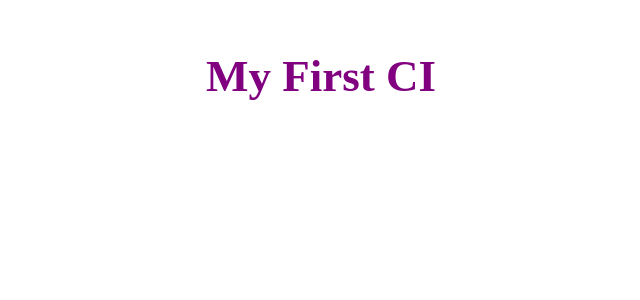
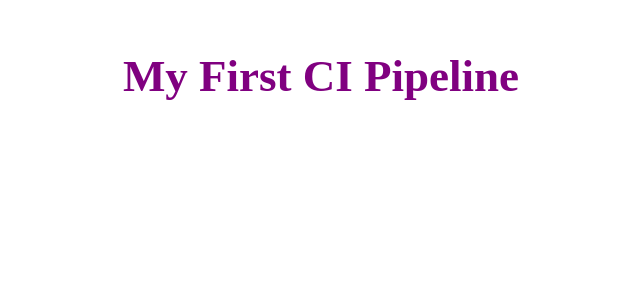
Before and after one commit to Vimalraj-7202/ci-cd_pipline, a React (Vite) app: page / in a window 1280 px wide. Shown: the top 300 px of the page, without its empty margins (319-959 px from the left). Built offline with nearby package versions, Linux system fonts and the light colour scheme.

Commit message:
ci file added

```diff
--- a/src/App.tsx
+++ b/src/App.tsx
@@ -4,7 +4,7 @@ function App() {
   return (
     <>
       <div style={{ textAlign: "center", marginTop: "50px", fontSize: "30px",color:'purple' }}>
-        <h2>My First CI</h2>
+        <h2>My First CI Pipeline</h2>
       </div>
     </>
   );
```
